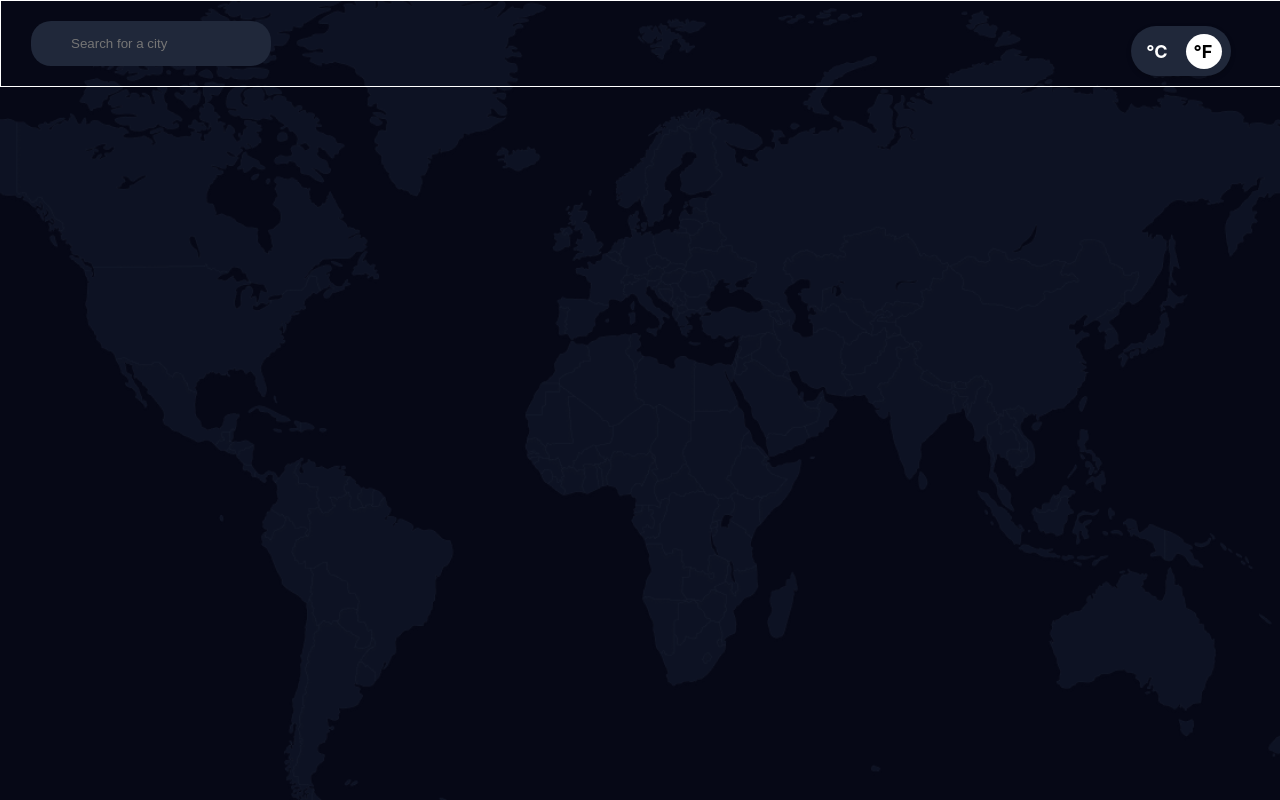
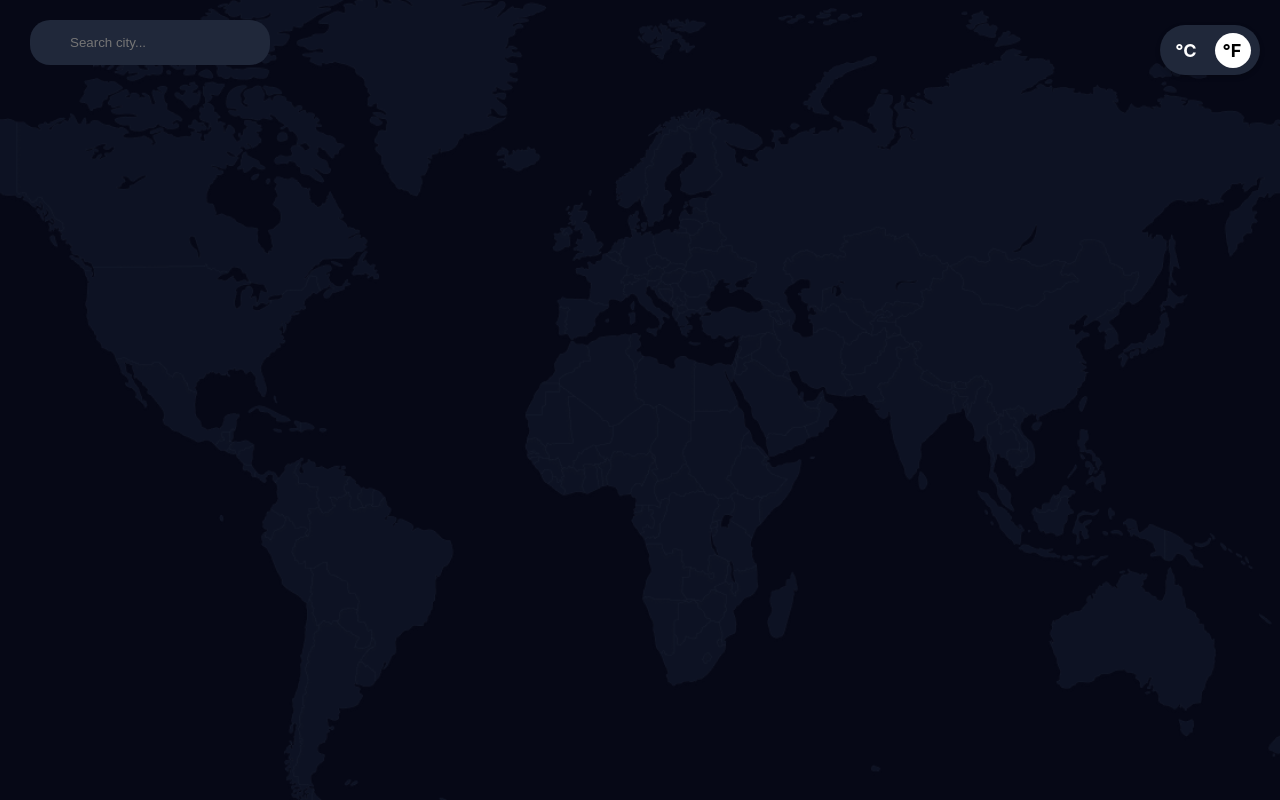
Before and after one commit to devchallenges-io-challenges/weather_app, a React (Create React App) app: page / in a window 1280 px wide. Built offline with nearby package versions, Linux system fonts and the light colour scheme.

Commit message:
Finished nav

```diff
--- a/src/App.css
+++ b/src/App.css
@@ -1,6 +1,5 @@
-*,
 html {
-  /* overflow-x: hidden; */
+  overflow-x: hidden;
 }
 
 .App {
@@ -15,7 +14,6 @@ html {
 
 nav {
   width: 100vw;
-  border: 1px solid white;
   padding: 20px 0;
   position: relative;
 }
--- a/src/CSS/Nav.css
+++ b/src/CSS/Nav.css
@@ -20,5 +20,5 @@
 
 .temp-selector {
     position: absolute;
-    right: 25px;
+    right: 10px;
 }
--- a/src/Components/Nav.js
+++ b/src/Components/Nav.js
@@ -7,7 +7,7 @@ export default function Nav() {
         <>
             <div className='nav-container'>
                 <div className='search-bar'>
-                    <input type='text' placeholder='Search for a city' />
+                    <input type='text' placeholder='Search city...' />
                 </div>
                 <div className='temp-selector'>
                     <TempSelector />
```
